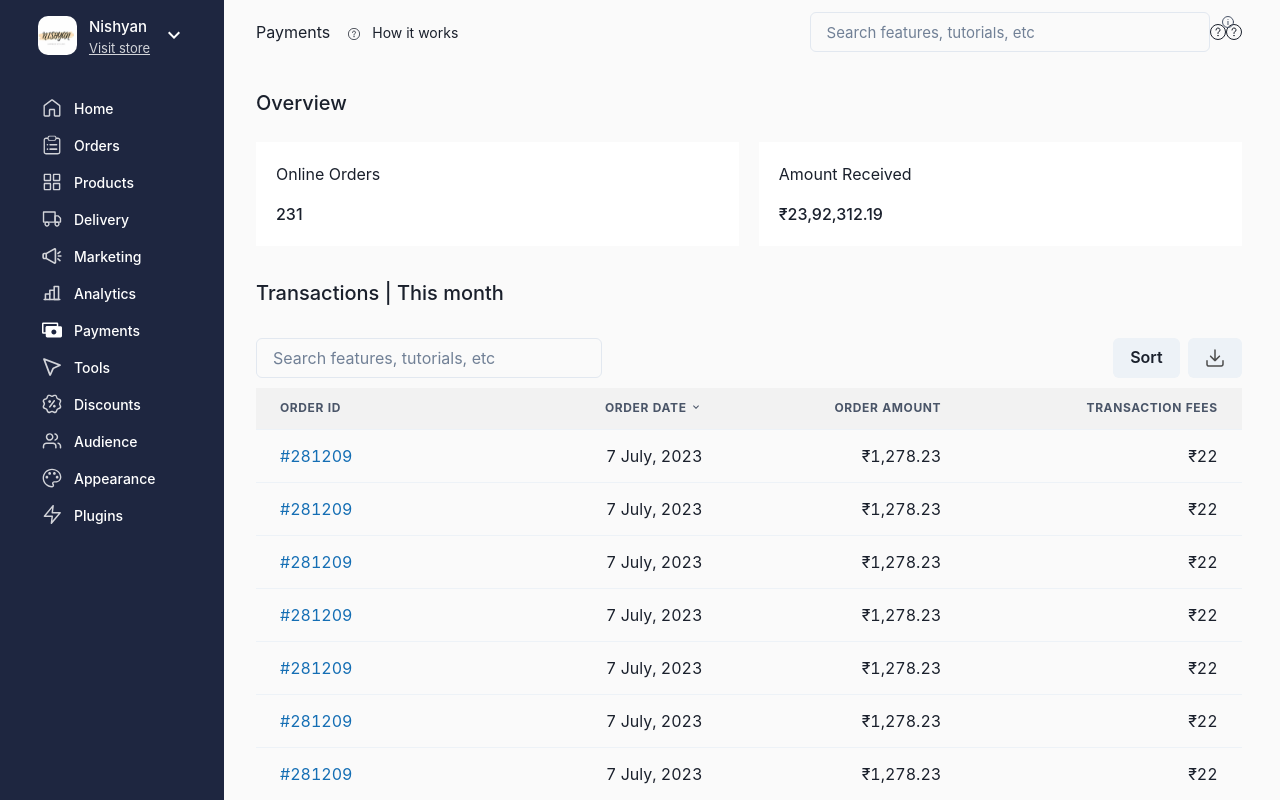
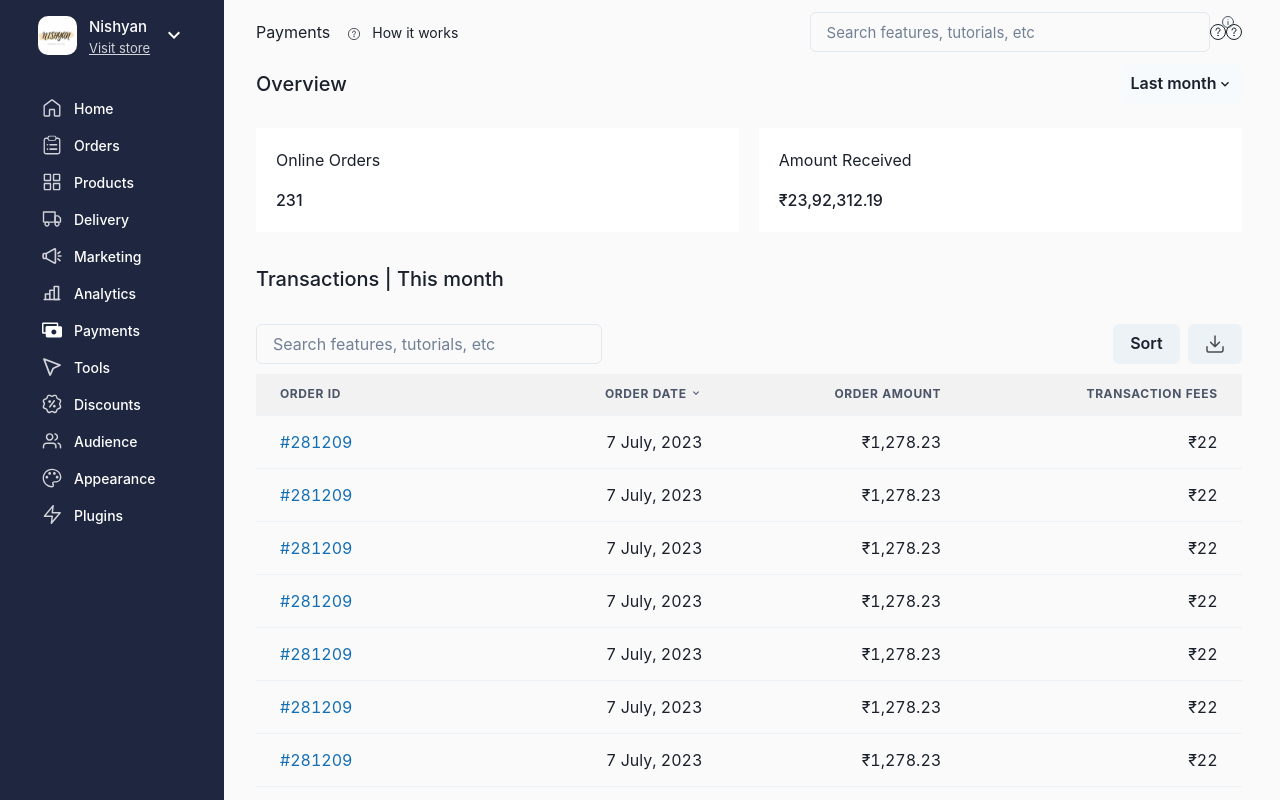
Before and after one commit to vineetkhemnani/Dukaan-assignment, a React (Vite) app: page / in a window 1280 px wide. Shown: the top 800 px of the page. Built offline with nearby package versions, Linux system fonts and the light colour scheme.

Commit message:
minor changes

```diff
--- a/src/components/Overview.jsx
+++ b/src/components/Overview.jsx
@@ -1,10 +1,26 @@
-import { Flex, Text } from '@chakra-ui/react'
+import { ChevronDownIcon } from '@chakra-ui/icons'
+import { Button, Flex, Text } from '@chakra-ui/react'
 
 const Overview = () => {
   return (
-    <Flex flexDirection={'column'} alignItems={'flex-start'} gap={'24px'} alignSelf={'stretch'}>
-        <Flex justifyContent={'space-between'} alignItems={'center'} alignSelf={'stretch'}></Flex>
-      <Text fontSize={'20px'} fontWeight={500}>Overview</Text>
+    <Flex
+      flexDirection={'column'}
+      alignItems={'flex-start'}
+      gap={'24px'}
+      alignSelf={'stretch'}
+    >
+      <Flex
+        justifyContent={'space-between'}
+        alignItems={'center'}
+        alignSelf={'stretch'}
+      >
+        <Text fontSize={'20px'} fontWeight={500}>
+          Overview
+        </Text>
+        <Button bg={'gray.50'} p={2}>
+          Last month <ChevronDownIcon></ChevronDownIcon>
+        </Button>
+      </Flex>
       <Flex alignItems={'flex-start'} gap={'20px'} alignSelf={'stretch'}>
         <Flex
           bg={'white'}
--- a/src/components/TransactionTable.jsx
+++ b/src/components/TransactionTable.jsx
@@ -12,7 +12,6 @@ import {
   Input,
   Text,
   Box,
-  Container,
   Button,
   Flex,
 } from '@chakra-ui/react'
```
